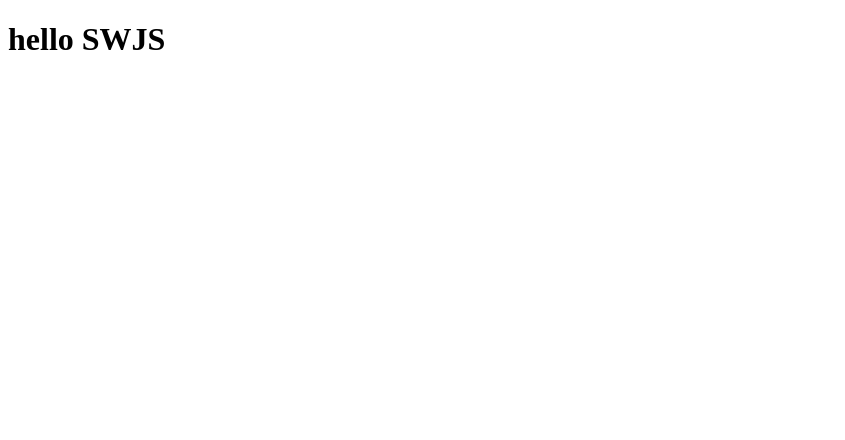
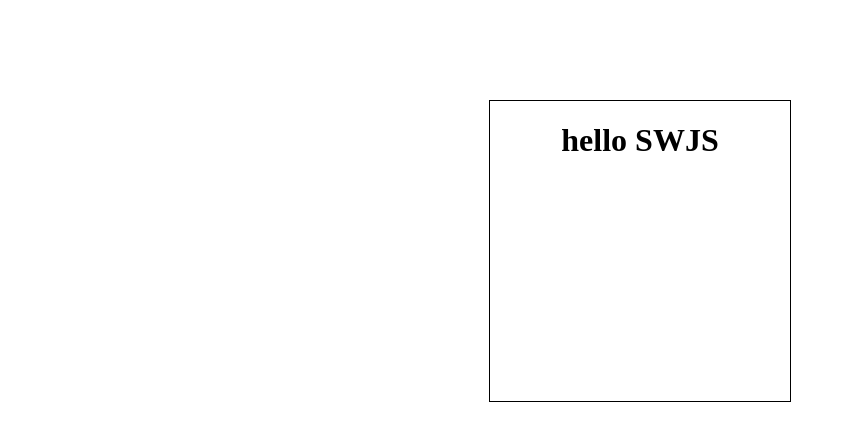
Before and after one commit to SiWooJinSeok/cra-swjs, a React app: page / in a window 1280 px wide. Shown: the top 440 px of the page, without its empty margins (0-845 px from the left). Built offline with nearby package versions, Linux system fonts and the light colour scheme.

Commit message:
➕ fix : error 수정 및 styled-components 추가

```diff
--- a/src/App.tsx
+++ b/src/App.tsx
@@ -1,5 +1,18 @@
 import React from "react";
+import styled from "styled-components";
 
 export default function App() {
-  return <h1>hello SWJS</h1>;
+  return (
+    <Container>
+      <h1>hello SWJS</h1>
+    </Container>
+  );
 }
+
+const Container = styled.div`
+  margin: 100px auto;
+  border: 1px solid #000;
+  width: 300px;
+  height: 300px;
+  text-align: center;
+`;
--- a/src/index.tsx
+++ b/src/index.tsx
@@ -2,12 +2,16 @@ import React from "react";
 import ReactDOM from "react-dom/client";
 import App from "./App";
 
-const root = ReactDOM.createRoot(
-  document.getElementById("root") as HTMLElement
-);
+const rootElement = document.getElementById("root");
 
-root.render(
-  <>
-    <App />
-  </>
-);
+if (!rootElement) {
+  console.error("Element with id 'root' not found.");
+} else {
+  const root = ReactDOM.createRoot(rootElement);
+
+  root.render(
+    <React.StrictMode>
+      <App />
+    </React.StrictMode>
+  );
+}
```
Also changed, not shown: package.json (+4 -3 lines), tsconfig.json (added, +20 -0 lines), 2 other files (tests, documents, lock files or other folders).
